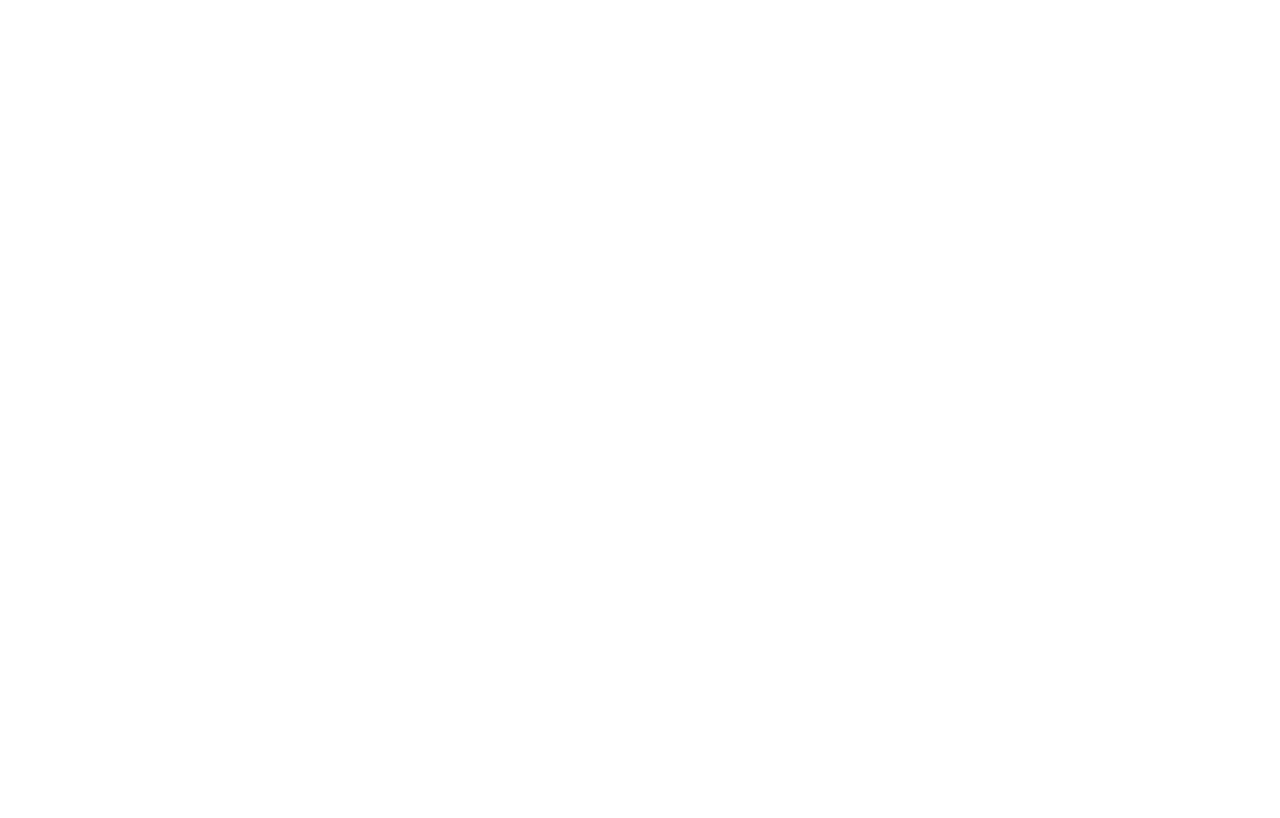
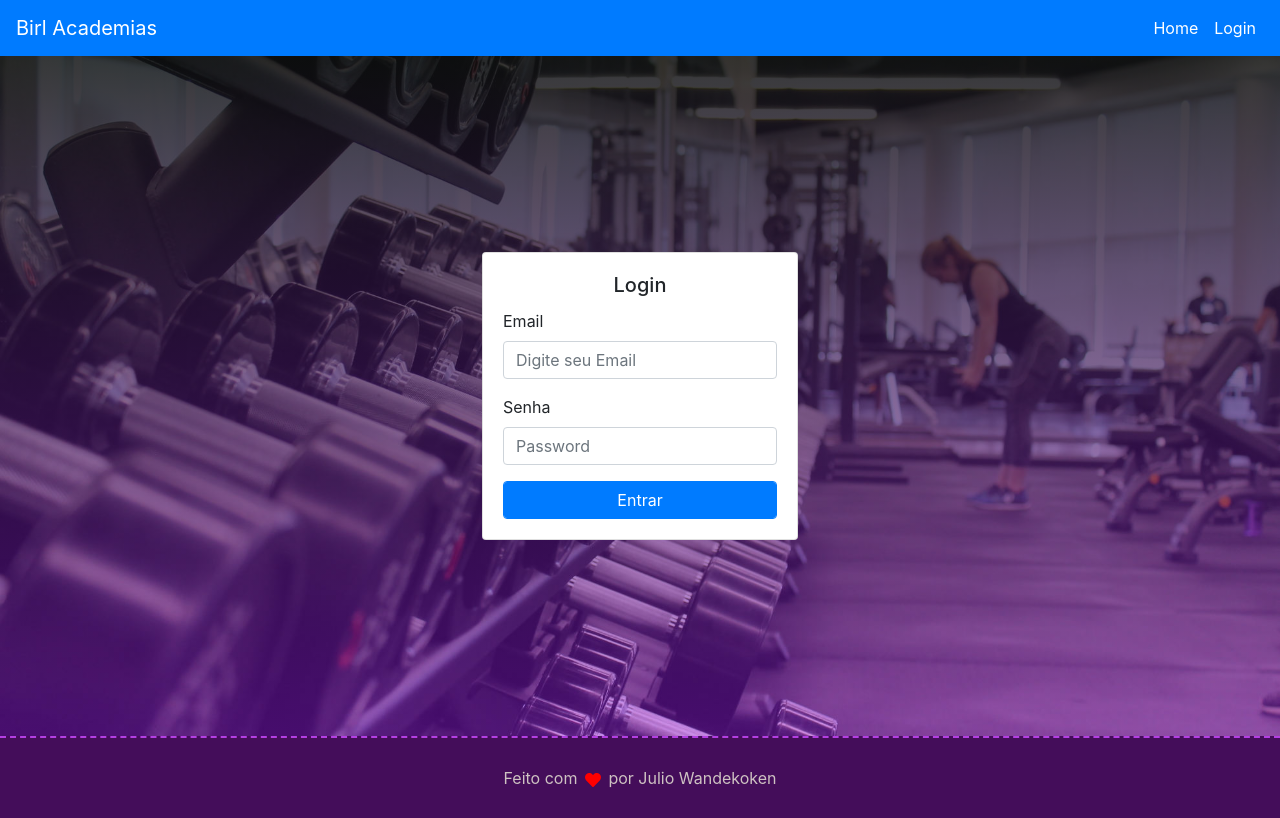
Before and after one commit to jwandekoken/puc-engsoftware-tcc-frontend, a React (Create React App) app: page /login in a window 1280 px wide. Built offline with nearby package versions, Linux system fonts and the light colour scheme.

Commit message:
finished login page layout

```diff
--- a/src/App.js
+++ b/src/App.js
@@ -2,12 +2,14 @@
 import { BrowserRouter as Router, Switch, Route } from "react-router-dom";
 
 import Home from "./pages/home/Home";
+import Login from "./pages/login/Login";
 
 function App() {
   return (
     <Router>
       <Switch>
         <Route exact path="/" component={Home} />
+        <Route exact path="/login" component={Login} />
       </Switch>
     </Router>
   );
--- /dev/null
+++ b/src/pages/login/Login.js
@@ -0,0 +1,44 @@
+import React from "react";
+import { Card, Form, Button } from "react-bootstrap";
+
+import Navigation from "../../shared/components/navigation/Navigation";
+import Footer from "../../shared/components/ui-elements/Footer";
+import styles from "./Login.module.css";
+
+const Login = () => {
+  return (
+    <div>
+      <Navigation />
+      <div className={styles.contentWrapper}>
+        <Card>
+          <Card.Body>
+            <Card.Title style={{ textAlign: "center" }}>Login</Card.Title>
+            <div className={styles.formWrapper}>
+              <Form>
+                <Form.Group controlId="formBasicEmail">
+                  <Form.Label>Email</Form.Label>
+                  <Form.Control type="email" placeholder="Digite seu Email" />
+                </Form.Group>
+
+                <Form.Group controlId="formBasicPassword">
+                  <Form.Label>Senha</Form.Label>
+                  <Form.Control type="password" placeholder="Password" />
+                </Form.Group>
+                <Button
+                  variant="primary"
+                  type="submit"
+                  className="form-control"
+                >
+                  Entrar
+                </Button>
+              </Form>
+            </div>
+          </Card.Body>
+        </Card>
+      </div>
+      <Footer />
+    </div>
+  );
+};
+
+export default Login;
--- /dev/null
+++ b/src/pages/login/Login.module.css
@@ -0,0 +1,18 @@
+.contentWrapper {
+  min-height: 85vh;
+  background-image: linear-gradient(
+      to bottom,
+      rgba(13, 15, 15, 0.83),
+      rgba(150, 22, 236, 0.45)
+    ),
+    url("../../shared/images/loginBg.jpg");
+  background-size: cover;
+  background-position: center;
+
+  display: flex;
+  justify-content: center;
+  align-items: center;
+}
+
+.formWrapper {
+}
```
Also changed, not shown: src/shared/images/loginBg.jpg (added).
